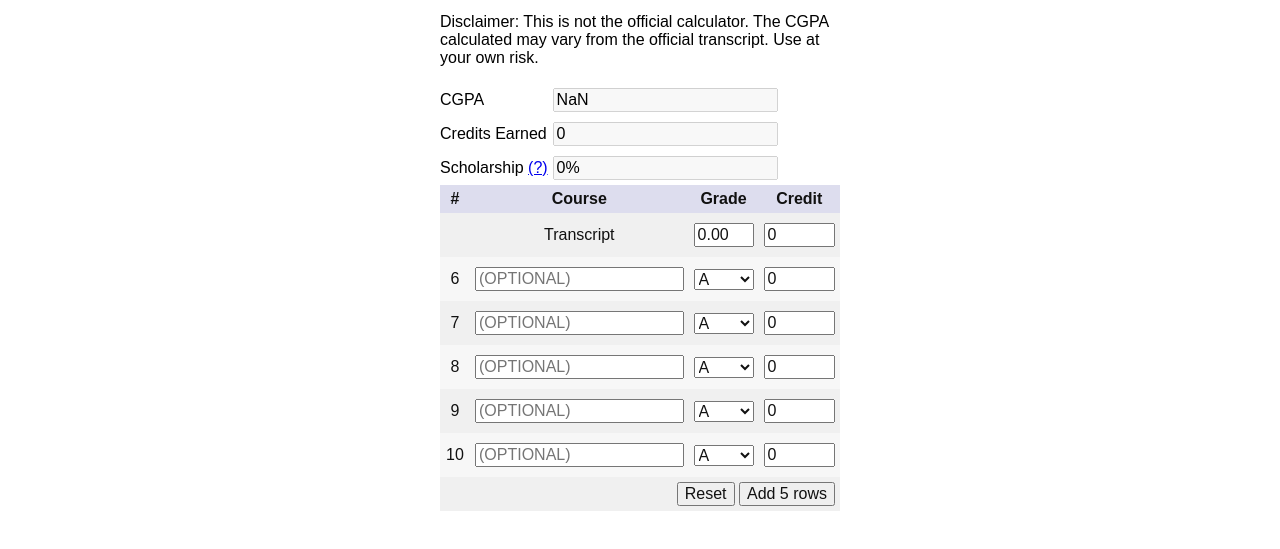
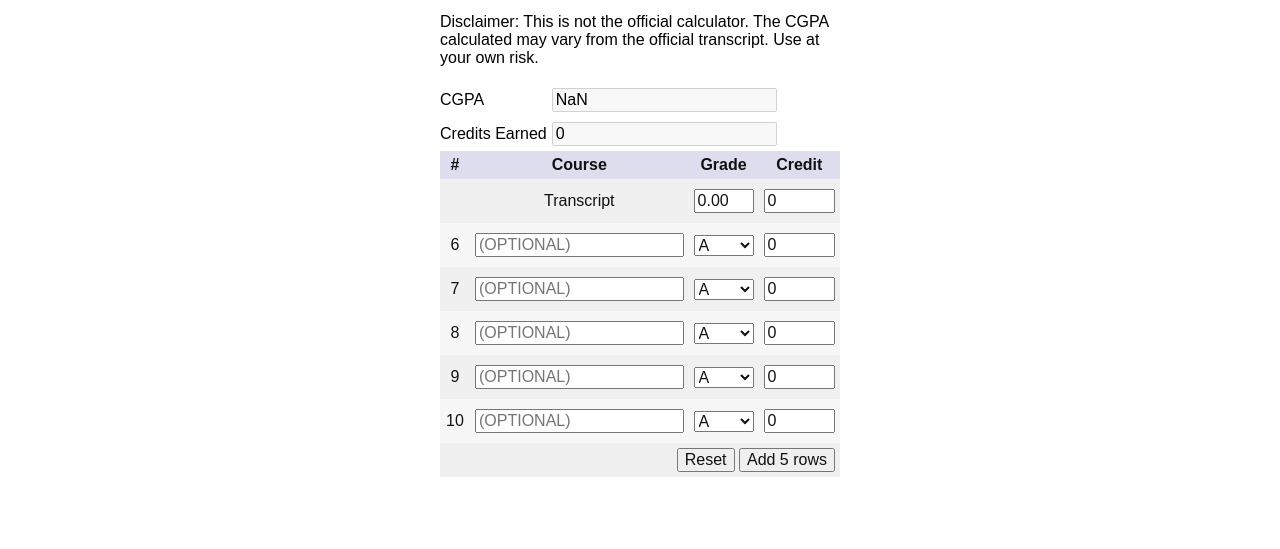
Before and after one commit to ShouravBR/iub-cgpa-calculator, a plain HTML site: page index.html in a window 1280 px wide. Shown: the part 31-580 px from the top of the page. Drawn offline with Linux system fonts and the light colour scheme.

Commit message:
hide outdated scholarship information

```diff
--- a/index.html
+++ b/index.html
@@ -59,7 +59,7 @@
 				<label>Credits Earned</label>
 				<input id='creditsEarned' type='text' disabled='disabled'>
 			</div>
-			<div class='row'>
+			<div class='row' style="display: none">
 				<label>Scholarship
 					<a href="http://www.iub.edu.bd/admissions/aid" target="_blank">(?)</a>
 				</label>
```
